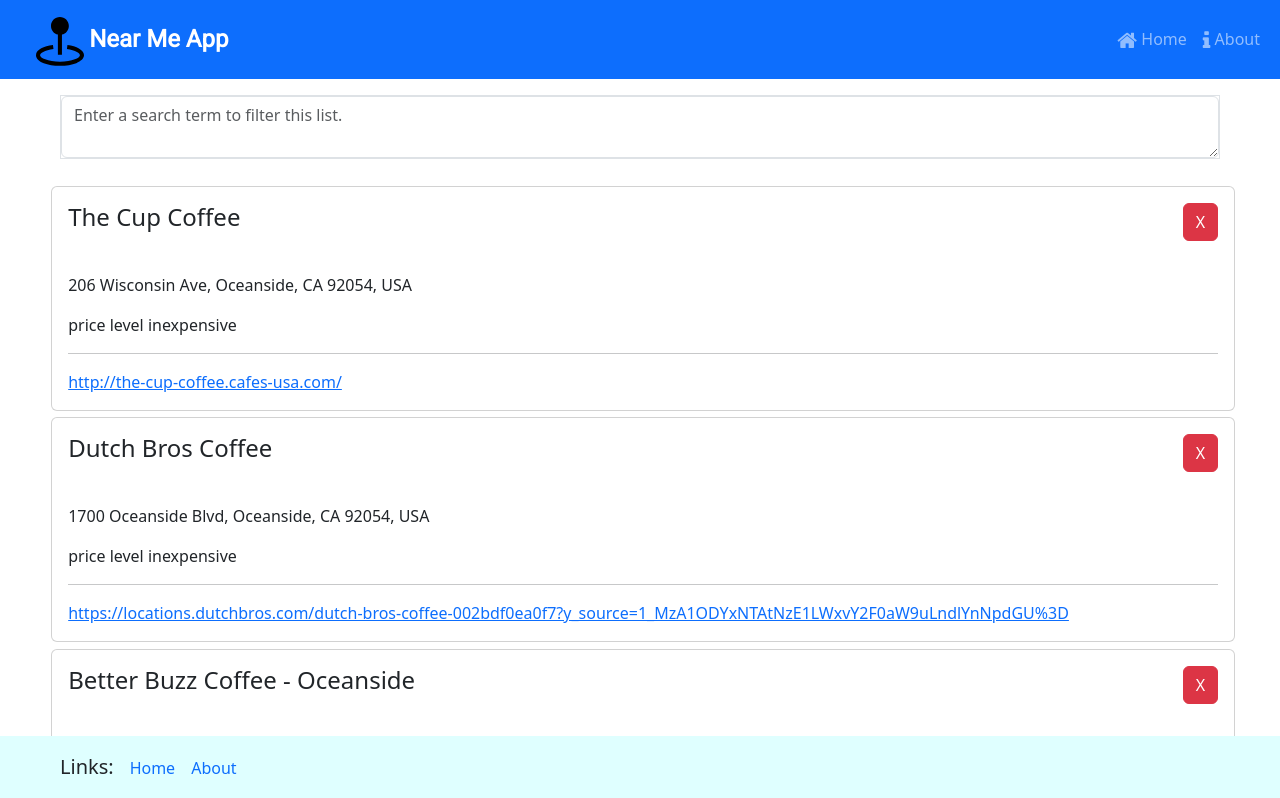
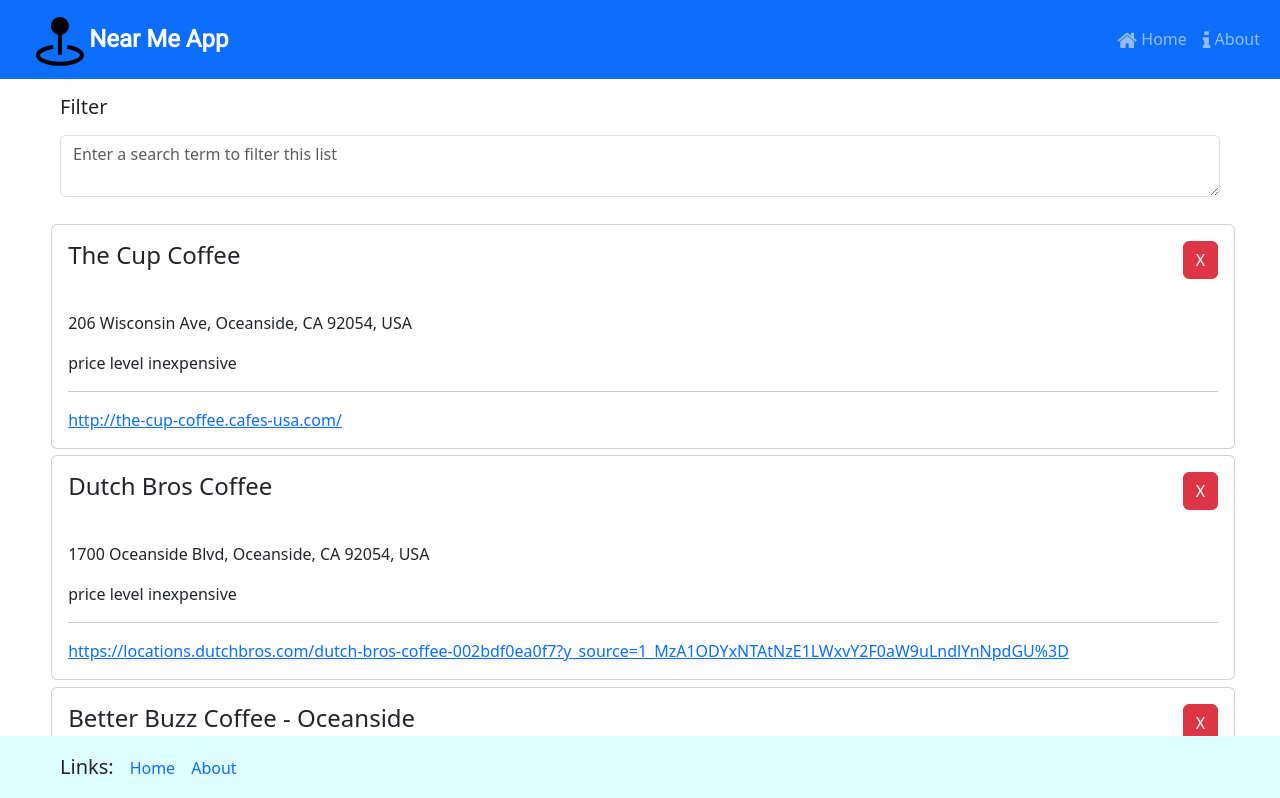
Before and after one commit to janbalangue/near-me-app, a React (Create React App) app: page /search in a window 1280 px wide. Shown: the top 798 px of the page. Built offline with nearby package versions, Linux system fonts and the light colour scheme.

Commit message:
change pages

```diff
--- a/src/pages/AboutPage.js
+++ b/src/pages/AboutPage.js
@@ -6,7 +6,7 @@
       <h1 className="mt-5 text-center">About This App</h1>
       <div className="mt-5">
         <p className="mx-5 text-center">
-        This is a portfolio project created for React class at NuCamp. It provides
+        This is a React portfolio project created at NuCamp. It provides
         points of interest from the Google Maps Places API.
         </p>
         <p className="mx-5 text-center">
--- a/src/pages/SearchPage.js
+++ b/src/pages/SearchPage.js
@@ -9,6 +9,8 @@
   Button,
   Form,
   Input,
+  Label,
+  FormGroup,
 } from "reactstrap";
 import { useState } from "react";
 import { Link } from "react-router-dom";
@@ -21,13 +23,19 @@
   }
   return (
     <Container fluid>
-      <Form className="mx-5 mt-3 border">
-        <Input
-          id="filter"
-          name="filter"
-          placeholder="Enter a search term to filter this list."
-          type="textarea"
-        />
+      <Form className="mx-5 mt-3">
+        <FormGroup inline>
+          <Label for="filter"><h5>Filter</h5></Label>
+          <Col>
+            <Input
+              id="filter"
+              name="filter"
+              placeholder="Enter a search term to filter this list"
+              type="textarea"
+              className="border"
+            />
+          </Col>
+        </FormGroup>
       </Form>
       <Row className="m-4">
         {response.places.map((site, index) => {
```
